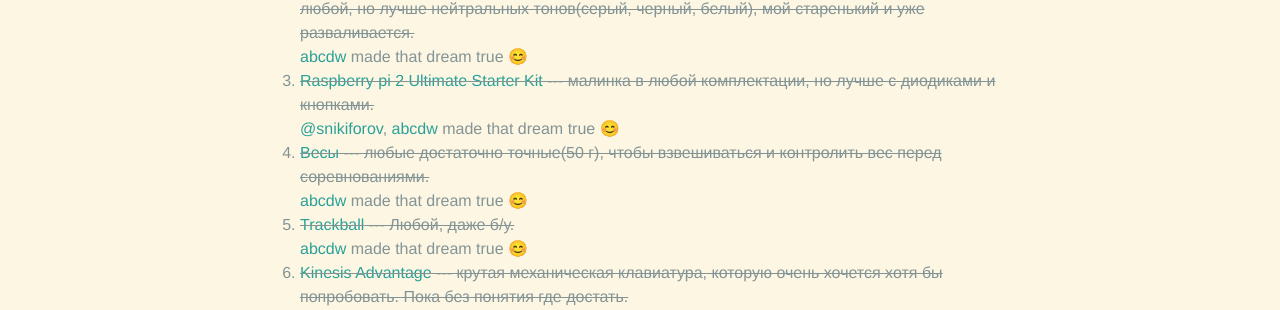
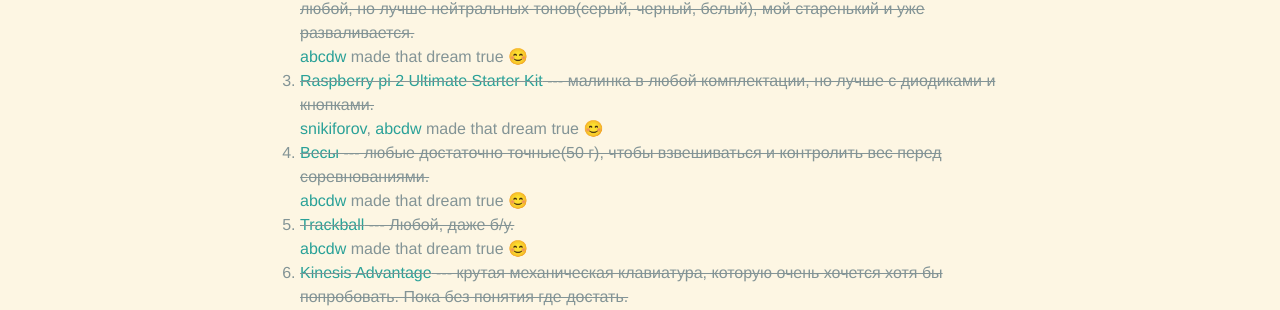
Before and after one commit to rednotes/rednotes.github.io, a Jekyll site: the page built from pages/wishlist.html, in a window 1280 px wide. Shown: the part 557-867 px from the top of the page. Built offline with Jekyll 4.4.1, drawn with Linux system fonts in a browser that asks for light colours; emoji names are drawn with the system emoji font; Markdown is read by kramdown in place of the engine named in the settings; comment, search, counter and statistics services are not loaded.

Commit message:
Small fix

```diff
--- a/_data/wishlist.yml
+++ b/_data/wishlist.yml
@@ -1,4 +1,3 @@
-
 - name: Рюкзак спортивный/для путешествий
   description: например аналогичный тому, что по ссылке.
   url: http://www.youtube.com/watch?v=VPuouNDNP0c
@@ -47,7 +46,7 @@
 - name: Raspberry pi 2 Ultimate Starter Kit
   description: малинка в любой комплектации, но лучше с диодиками и кнопками.
   url: http://www.amazon.com/gp/product/B00G1PNG54?redirect=true&ref_=s9_simh_gw_p147_d0_i1
-  performer: <a href="https://vk.com/stepan_niki">@snikiforov</a>, <a href="https://vk.com/abcdw">abcdw</a>
+  performer: <a href="https://vk.com/stepan_niki">snikiforov</a>, <a href="https://vk.com/abcdw">abcdw</a>
 
 - name: Весы
   description: >
```
